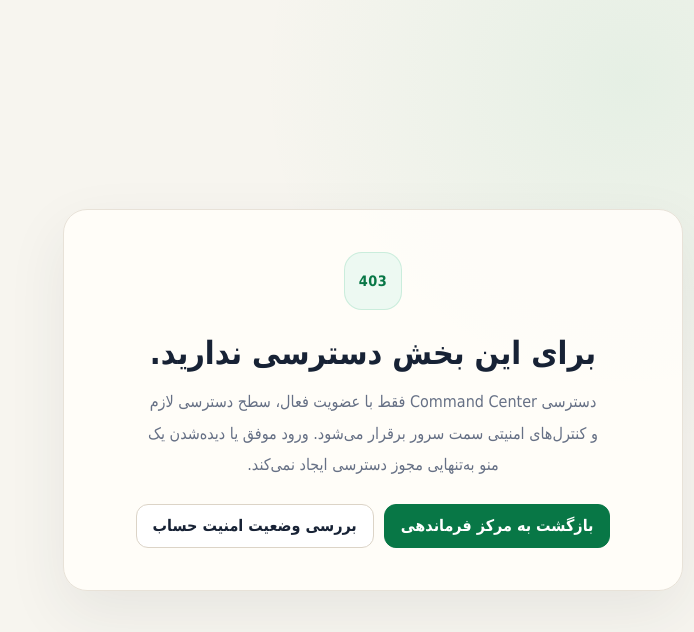
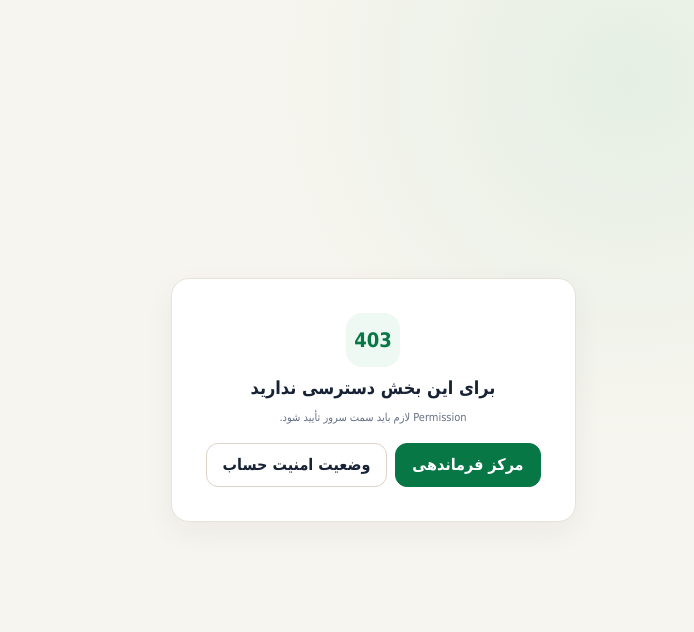
Before and after one commit to Hamrez95/lifemate-admin, a Next.js app: page /forbidden in a window 1280 px wide. Shown: the top 632 px of the page, without its empty margins (586-1280 px from the left). Built offline with nearby package versions, Linux system fonts and the light colour scheme.

Commit message:
feat(states): reuse shared forbidden state

```diff
--- a/app/forbidden/page.tsx
+++ b/app/forbidden/page.tsx
@@ -1,28 +1,24 @@
 import Link from "next/link";
+
+import { ForbiddenState } from "@/src/components/ui/ForbiddenState";
 
 import styles from "../standalone-state.module.css";
 
 export default function ForbiddenPage() {
   return (
     <main className={styles.page}>
-      <section className={styles.card} aria-labelledby="forbidden-title">
-        <span className={styles.code} aria-hidden="true">
-          403
-        </span>
-        <h1 id="forbidden-title">برای این بخش دسترسی ندارید.</h1>
-        <p>
-          دسترسی Command Center فقط با عضویت فعال، سطح دسترسی لازم و کنترل‌های امنیتی سمت سرور
-          برقرار می‌شود. ورود موفق یا دیده‌شدن یک منو به‌تنهایی مجوز دسترسی ایجاد نمی‌کند.
-        </p>
-        <div className={styles.actions}>
-          <Link className={styles.primary} href="/">
-            بازگشت به مرکز فرماندهی
-          </Link>
-          <Link className={styles.secondary} href="/profile">
-            بررسی وضعیت امنیت حساب
-          </Link>
-        </div>
-      </section>
+      <ForbiddenState
+        actions={
+          <>
+            <Link className={styles.primary} href="/">
+              مرکز فرماندهی
+            </Link>
+            <Link className={styles.secondary} href="/profile">
+              وضعیت امنیت حساب
+            </Link>
+          </>
+        }
+      />
     </main>
   );
 }
```
